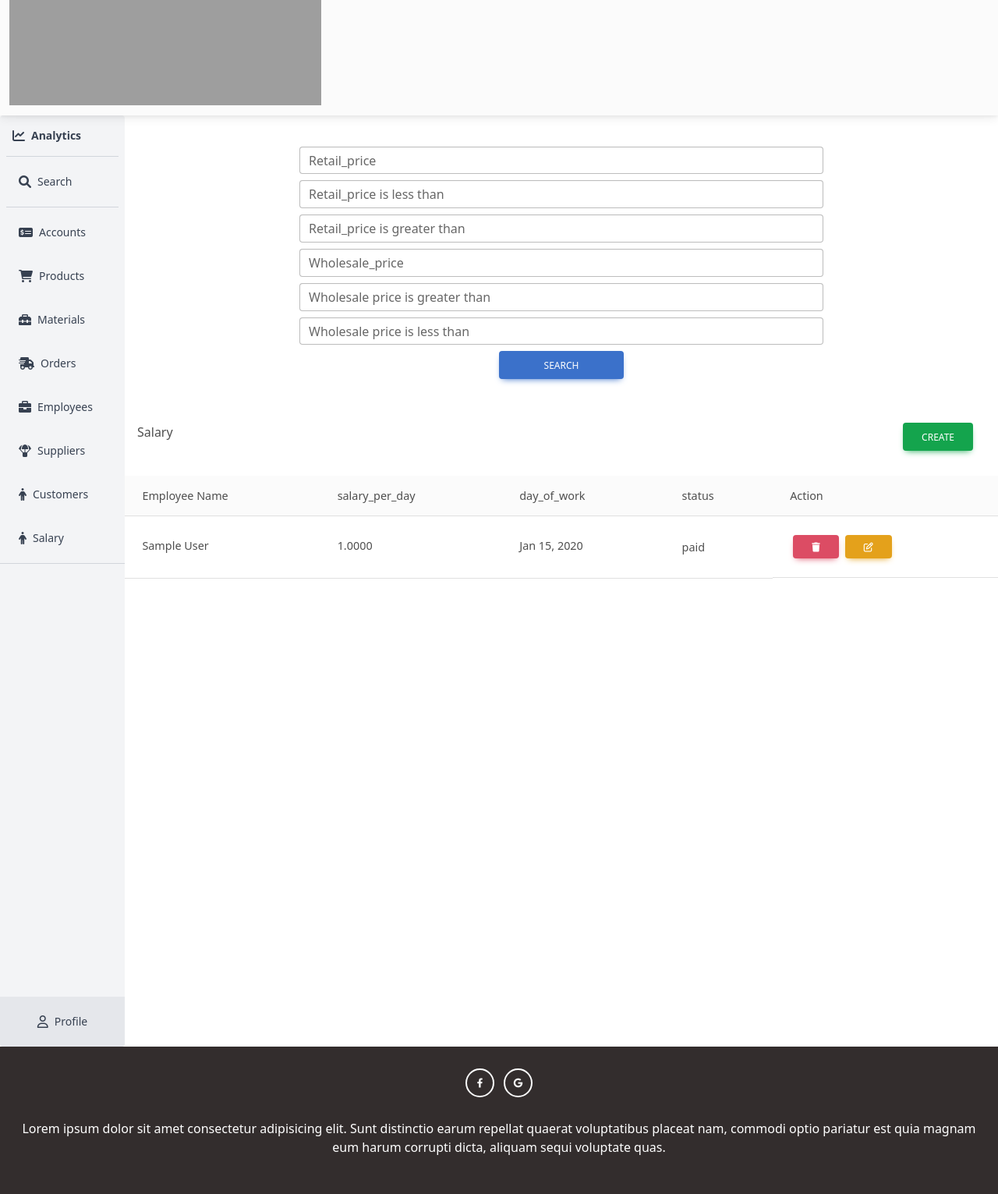
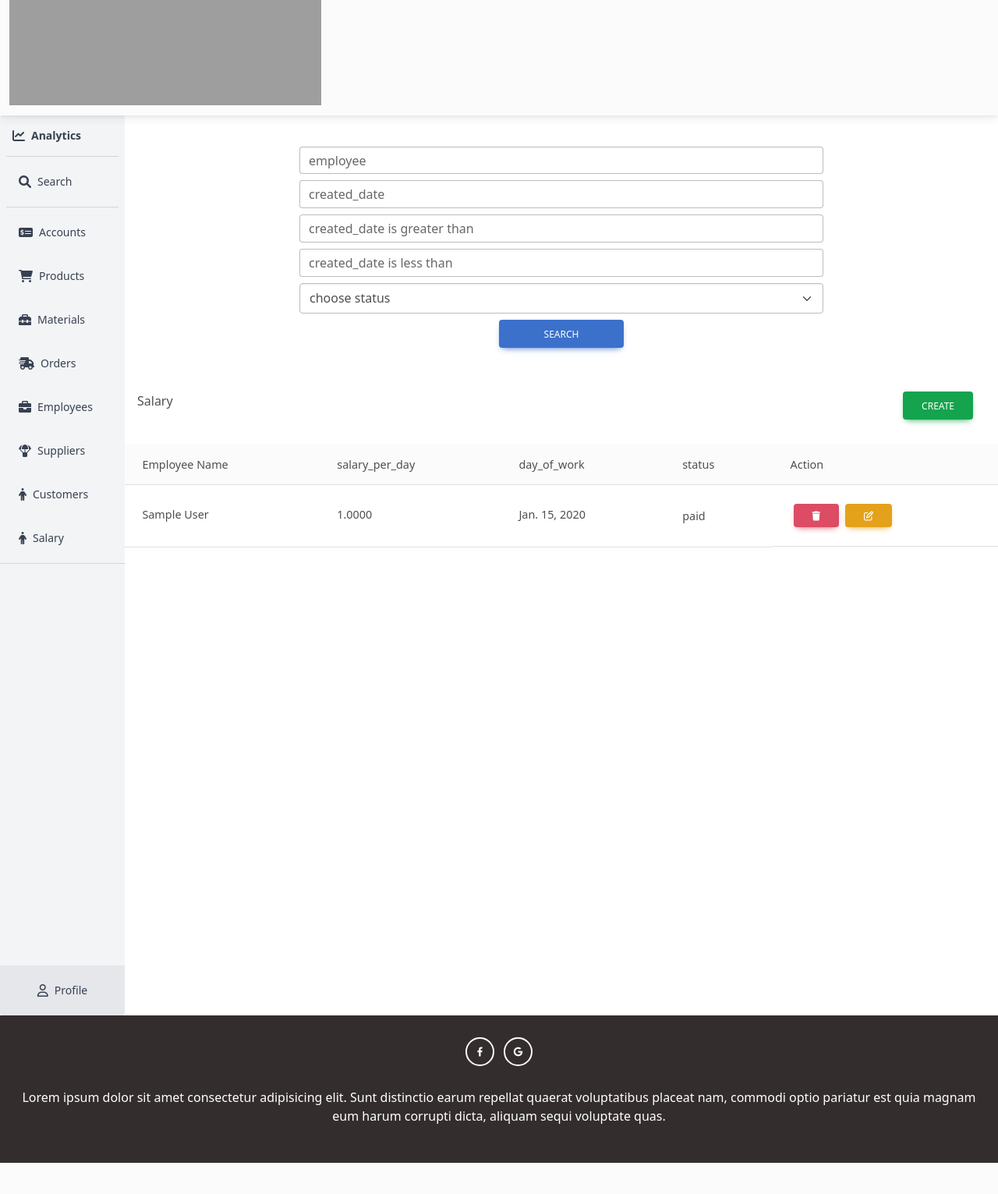
Before and after one commit to yusuf-74/Textile-shop, a Django app: page /persons/salary/ in a window 1280 px wide. Shown: the part 178-1709 px from the top of the page at 78% size. After the commit the page ends 1669 px from the top, so only its background shows below. Run offline with Django 4.2, Linux system fonts and the light colour scheme; tables that the repository leaves empty hold one stand-in row (values such as "Sample post"); some libraries are stand-ins or nearby versions; grey boxes are pictures that could not be loaded.

Commit message:
add search in salary

```diff
--- /dev/null
+++ b/server/employees/filter.py
@@ -0,0 +1,22 @@
+from .models import Salary
+import django_filters
+FILTER_CHOICES = (
+    ('paid', 'paid'),
+    ('not paid', 'not paid'),
+
+)
+class SalaryFilter(django_filters.FilterSet):
+    created_date=django_filters.DateFilter(field_name='created_at')
+    created_date__gt = django_filters.DateFilter(field_name='created_at', lookup_expr='gt')
+    created_date__lt = django_filters.DateFilter(field_name='created_at', lookup_expr='lt')
+    employee=django_filters.CharFilter(
+        method='filter_by_employee_name',
+        label='Filter objects by employee name'
+    )
+    class Meta:
+        model = Salary
+        fields = ['employee', 'created_at' , "status"]
+
+    def filter_by_employee_name(self, queryset, name, value):
+        emp_name=value
+        return queryset.filter(employee__name__icontains=emp_name)
--- a/server/employees/models.py
+++ b/server/employees/models.py
@@ -49,8 +49,8 @@ class Salary(models.Model):
     employee = models.ForeignKey(Person, related_name='salary', on_delete=models.CASCADE)
     num_of_hours = models.DecimalField(max_digits=6, decimal_places=2,default=0 )
     salry_per_hour = models.DecimalField(max_digits=6, decimal_places=2,default=0)
-    created_at = models.DateTimeField(auto_now_add=True)
-    updated_at = models.DateTimeField(auto_now=True)
+    created_at = models.DateField(auto_now_add=True)
+    updated_at = models.DateField(auto_now=True)
     status=models.CharField(choices=CHOICES_OF_SALARY, max_length=50 , default="not paid")
 
 
--- a/server/employees/views.py
+++ b/server/employees/views.py
@@ -5,7 +5,7 @@ from .models import Person , Salary, PenaltyOrLoans
 from django.views.generic import ListView, DetailView, CreateView, UpdateView, DeleteView
 from django.urls import reverse_lazy
 from employees.models import Person
-
+from .filter import SalaryFilter
 
 class EmployeeView(View):
     def get(self,request,*args, **kwargs):
@@ -298,9 +298,15 @@ class SalaryView(ListView):
     context_object_name="salary"
     paginate_by=10
     template_name="salary/salary_list.html"
+    filterset_class=SalaryFilter
     def get_queryset(self):
         queryset = super().get_queryset()
-        return queryset.order_by('-id')
+        print(queryset)
+        print(self.request.GET)
+        self.filterset = self.filterset_class(self.request.GET, queryset=queryset)
+        print(self.filterset.qs)
+        return self.filterset.qs.distinct()
+
 
 class SalaryUpdate(UpdateView):
     template_name="salary/salary_list.html"
--- a/server/templates/salary/salary_list.html
+++ b/server/templates/salary/salary_list.html
@@ -7,43 +7,47 @@
   <form  method='GET' style = 'width:60%' action="##">
      <div class="input-group" style = 'margin : 8px 0'>
       <div class="form-outline">
-        <input type="text" id="retail_price" name = 'retail_price' class="form-control" />
-        <label class="form-label" for="retail_price">Retail_price</label>
+        <input type="text" id="employee" name = 'employee' class="form-control" />
+        <label class="form-label" for="employee">employee</label>
       </div>
 
     </div>
     <div class="input-group" style = 'margin : 8px 0'>
       <div class="form-outline">
-        <input type="text" id="retail_price__lt" name = 'retail_price__lt' class="form-control" />
-        <label class="form-label" for="retail_price__lt">Retail_price is less than</label>
+        <input type="date" id="created_date" name = 'created_date' class="form-control" />
+        <label class="form-label" for="created_date">created_date</label>
       </div>
 
     </div>
     <div class="input-group" style = 'margin : 8px 0'>
       <div class="form-outline">
-        <input type="text" id="retail_price__gt" name = 'retail_price__gt' class="form-control" />
-        <label class="form-label" for="retail_price__gt"> Retail_price is greater than</label>
+        <input type="date" id="created_date__gt" name = 'created_date__gt' class="form-control" />
+        <label class="form-label" for="created_date__gt">created_date is greater than</label>
       </div>
 
     </div>
     <div class="input-group" style = 'margin : 8px 0'>
       <div class="form-outline">
-        <input type="text" id="wholesale_price" name = 'wholesale_price' class="form-control" />
-        <label class="form-label" for="wholesale_price">Wholesale_price </label>
+        <input type="date" id="created_date__lt" name = 'created_date__lt' class="form-control" />
+        <label class="form-label" for="created_date__lt"> created_date is less than</label>
       </div>
+
     </div>
     <div class="input-group" style = 'margin : 8px 0'>
       <div class="form-outline">
-        <input type="text" id="wholesale_price__gt" name = 'wholesale_price__gt' class="form-control" />
-        <label class="form-label" for="wholesale_price__gt"> Wholesale price is greater than</label>
+        <select class="form-select" aria-label="Default select example" id="status" name= "status">
+          <option selected value=''>choose status</option>
+          <option value="not paid">not paid</option>
+
+          <option value="paid">paid</option>
+
+
+
+        </select>
       </div>
     </div>
-    <div class="input-group" style = 'margin : 8px 0'>
-      <div class="form-outline">
-        <input type="text" id="wholesale_price__lt" name = 'wholesale_price__lt' class="form-control" />
-        <label class="form-label" for="wholesale_price__lt"> Wholesale price is less than</label>
-      </div>
-    </div>
+
+
     {% comment %} {{ filterset.form.as_p }} {% endcomment %}
       <div class="form-outline" style = 'display:flex ; justify-content:space-around;align-items:center;'>
         <button type="submit" class="btn btn-primary" style='width:160px'>
@@ -91,7 +95,7 @@
             <p class="fw-normal mb-1">{{sal.total_salary}}</p>
           </td>
           <td onclick="window.location='#';" >
-            <p class="fw-normal mb-1">{{ sal.created_at|date:"M d, Y" }}</p>
+            <p class="fw-normal mb-1">{{ sal.created_at}}</p>
           </td>
         {% comment %} <td onclick="window.location='#';" >
         <div class="d-flex align-items-center">{{prod.description}}</div>
```
